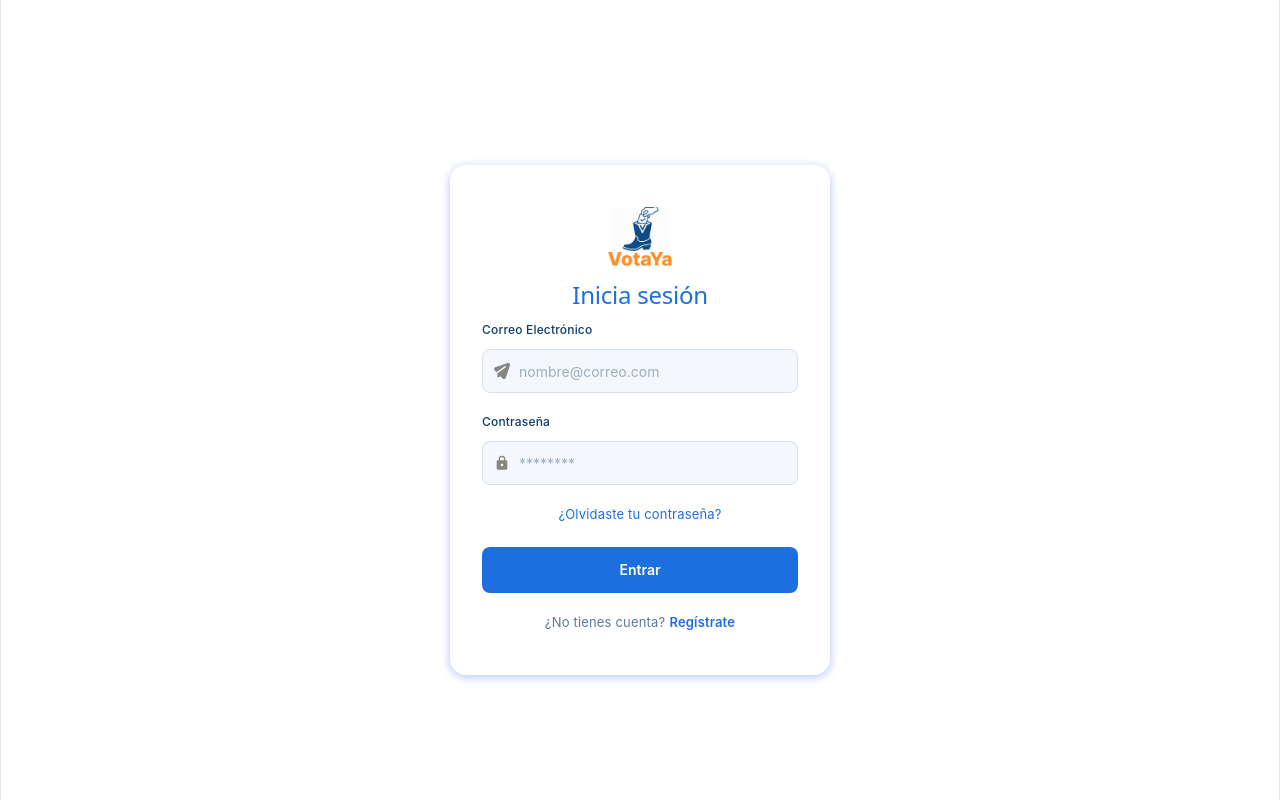
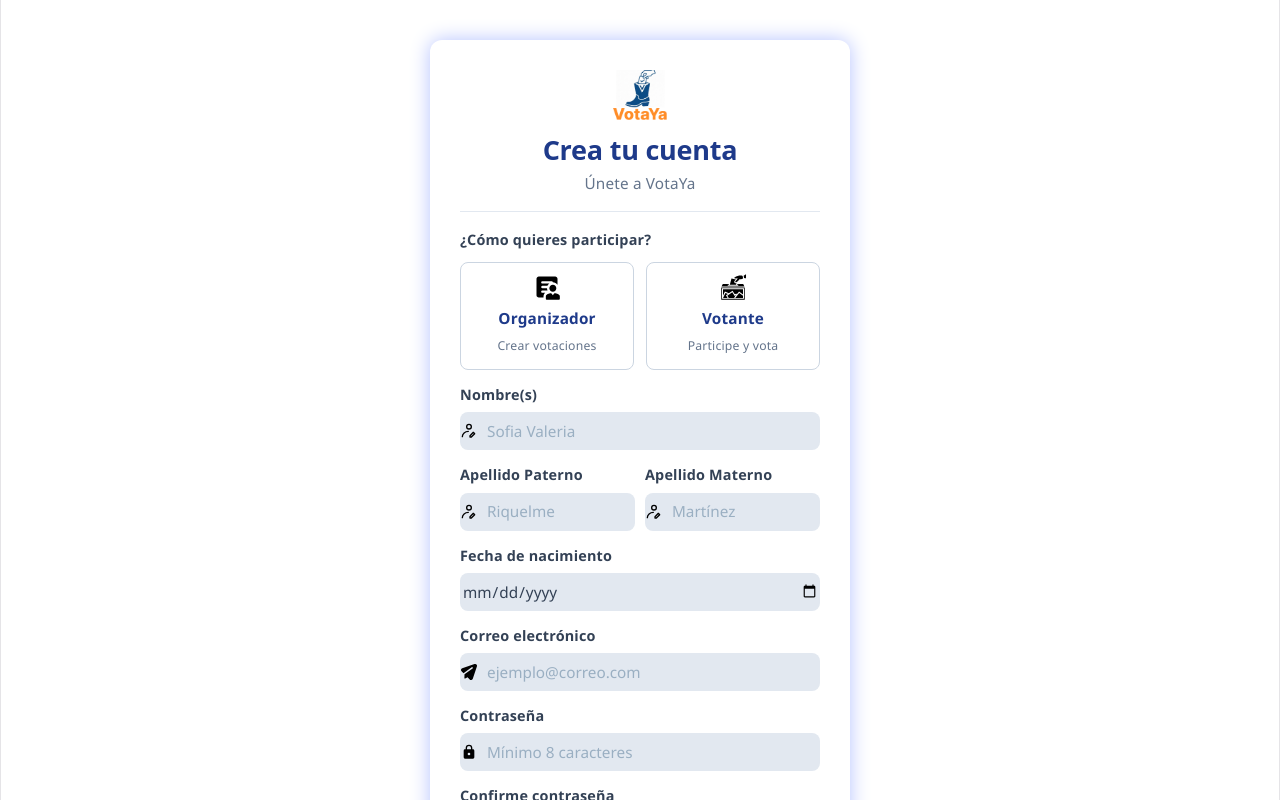
Before and after one commit to AlejandroGuillermo7/VotaYa, a React (Vite) app in the folder votaya-frontend/: page / in a window 1280 px wide. Both pictures are taken after a click on the element "Regístrate". Shown: the top 800 px of the page. Built offline with nearby package versions, Linux system fonts and the light colour scheme.

Commit message:
Conectado login con el backend

```diff
--- a/votaya-frontend/package.json
+++ b/votaya-frontend/package.json
@@ -12,7 +12,8 @@
   "dependencies": {
     "react": "^19.2.7",
     "react-dom": "^19.2.7",
-    "react-router-dom": "^7.18.1"
+    "react-router-dom": "^7.18.1",
+    "sweetalert2": "^11.26.25"
   },
   "devDependencies": {
     "@types/react": "^19.2.17",
--- a/votaya-frontend/src/App.jsx
+++ b/votaya-frontend/src/App.jsx
@@ -2,10 +2,13 @@ import { useState } from "react";
 
 import Login from "./pages/Login";
 import Inicio from "./pages/Inicio";
+import Register from "./pages/Register";
 
 import "./App.css";
 
 function App() {
+
+  const [pantalla, setPantalla] = useState("login");
   const [sesionActiva, setSesionActiva] = useState(
     Boolean(localStorage.getItem("token")),
   );
@@ -15,13 +18,19 @@ function App() {
     setSesionActiva(false);
   }
 
-  return sesionActiva ? (
-    <Inicio alCerrarSesion={cerrarSesion} />
+  if (sesionActiva) {
+    return <Inicio alCerrarSesion={cerrarSesion} />;
+  }
+
+  return pantalla === "login" ? (
+    <Login
+      alIniciarSesion={() => setSesionActiva(true)}
+      irARegistro={() => setPantalla("registro")}
+    />
   ) : (
-    <Login
-      alIniciarSesion={() => {
-        setSesionActiva(true);
-      }}
+    <Register
+      alRegistrar={() => setPantalla("login")}
+      irALogin={() => setPantalla("login")}
     />
   );
 }
--- a/votaya-frontend/src/pages/Login.jsx
+++ b/votaya-frontend/src/pages/Login.jsx
@@ -4,7 +4,7 @@ import iconEmail from "../assets/icons/icon-email.svg";
 import iconPassword from "../assets/icons/icon-password.svg";
 import "./Login.css";
 
-function Login({ onLoginExitoso }) {
+function Login({alIniciarSesion, irARegistro}) {
   const [correo, setCorreo] = useState("");
   const [contraseña, setContraseña] = useState("");
   const [error, setError] = useState("");
@@ -30,7 +30,6 @@ function Login({ onLoginExitoso }) {
       return false;
     }
 
-
     if (contraseña.length < 8) {
       setError("La contraseña debe tener al menos 8 caracteres.");
       setErroresCampos({ contraseña: true });
@@ -48,11 +47,33 @@ function Login({ onLoginExitoso }) {
     if (!validarCampos()) return;
 
     setCargando(true);
+
     try {
-      console.log("Datos", { correo, contraseña });
-      if (onLoginExitoso) onLoginExitoso();
+      const respuesta = await fetch("http://localhost:8080/api/auth/login", {
+        method: "POST",
+        headers: {
+          "Content-Type": "application/json",
+        },
+        body: JSON.stringify({
+          correo: correo,
+          contrasena: contraseña,
+        }),
+      });
+
+      const data = await respuesta.json();
+
+      if (!respuesta.ok) {
+        throw new Error(data.mensaje || "Correo o contraseña incorrectos.");
+      }
+
+      if (data.token) {
+        localStorage.setItem("token", data.token);
+      }
+      if (alIniciarSesion) alIniciarSesion(data);
+
+
     } catch (err) {
-      setError(err.message);
+      setError(err.message || "Error al conectar con el servidor.");
     } finally {
       setCargando(false);
     }
@@ -69,12 +90,11 @@ function Login({ onLoginExitoso }) {
     <div className="loginFondo">
       <div className="loginCard">
         <div className="loginIconoTop">
-          <img src={iconLogo} alt="" className="loginIconoTopImg" />
+          <img src={iconLogo} alt="Logo" className="loginIconoTopImg" />
         </div>
         <h2 className="LoginTitulo">Inicia sesión</h2>
 
         <form onSubmit={enviar}>
-          {/* CORREO */}
           <div className="loginCampo">
             <label htmlFor="correo">Correo Electrónico</label>
             <div className={`loginInputConIcono ${erroresCampos.correo ? "campo-error" : ""}`}>
@@ -91,7 +111,6 @@ function Login({ onLoginExitoso }) {
               />
             </div>
           </div>
-
 
           <div className="loginCampo">
             <label htmlFor="contraseña">Contraseña</label>
@@ -119,7 +138,9 @@ function Login({ onLoginExitoso }) {
 
           <div className="loginRegistrate">
             <label>¿No tienes cuenta?</label>
-            <p className="registrate">Regístrate</p>
+            <p className="registrate" onClick={irARegistro} style={{ cursor: "pointer" }}>
+            Regístrate
+            </p>
           </div>
         </form>
       </div>
--- a/votaya-frontend/src/pages/Register.jsx
+++ b/votaya-frontend/src/pages/Register.jsx
@@ -5,9 +5,10 @@ import iconPassword from "../assets/icons/icon-password.svg";
 import iconUser from "../assets/icons/icon-username.svg";
 import iconVotante from "../assets/icons/icon-votante.svg";
 import iconOrganizing from "../assets/icons/icon-notes.svg";
+import Swal from "sweetalert2";
 import "./Register.css";
 
-function Register() {
+function Register({irALogin, alRegistrar}) {
   const [participar, setParticipar] = useState("");
   const [nombre, setNombre] = useState("");
   const [apellidoP, setApellidoP] = useState("");
@@ -62,25 +63,56 @@ function Register() {
     return true;
   }
 
-  function enviar(e) {
+  async function enviar(e) {
     e.preventDefault();
     setError("");
 
     if (!validarCampos()) return;
 
     setCargando(true);
+
     try {
-      console.log("Datos", {
-        participar,
-        nombre,
-        apellidoP,
-        apellidoM,
-        fNacimiento,
-        correo,
-        contraseña,
+      const respuesta = await fetch("http://localhost:8080/api/auth/registro", {
+        method: "POST",
+        headers: {
+          "Content-Type": "application/json",
+        },
+        body: JSON.stringify({
+          nombres: nombre,
+          apellidoPaterno: apellidoP,
+          apellidoMaterno: apellidoM,
+          fechaNacimiento: fNacimiento,
+          correo: correo,
+          contrasena: contraseña,
+        }),
       });
+
+      const data = await respuesta.json();
+
+      if (!respuesta.ok) {
+        throw new Error(data.mensaje || "Ocurrió un error al registrar la cuenta.");
+      }
+
+      Swal.fire({
+        title: "¡Cuenta creada con éxito!",
+        text: "Ya puedes iniciar sesión con tus credenciales.",
+        icon: "success",
+        confirmButtonText: "Ir al Login",
+        confirmButtonColor: "#3085d6",
+      }).then((result) => {
+        if (result.isConfirmed && irALogin) {
+          irALogin();
+        }
+      });
+
     } catch (err) {
-      setError(err.message);
+      Swal.fire({
+        title: "Error",
+        text: err.message || "No se pudo conectar con el servidor.",
+        icon: "error",
+        confirmButtonText: "Entendido",
+        confirmButtonColor: "#d33",
+      });
     } finally {
       setCargando(false);
     }
@@ -262,7 +294,7 @@ function Register() {
 
           <div className="contenedor-iniciar-sesion">
             <span>¿Ya tienes cuenta? </span>
-            <span className="enlace-iniciar-sesion">Inicia sesión</span>
+            <span className="enlace-iniciar-sesion" onClick={irALogin}>Inicia sesión</span>
           </div>
         </form>
       </div>
```
Also changed, not shown: 2 other files (tests, documents, lock files or other folders).
